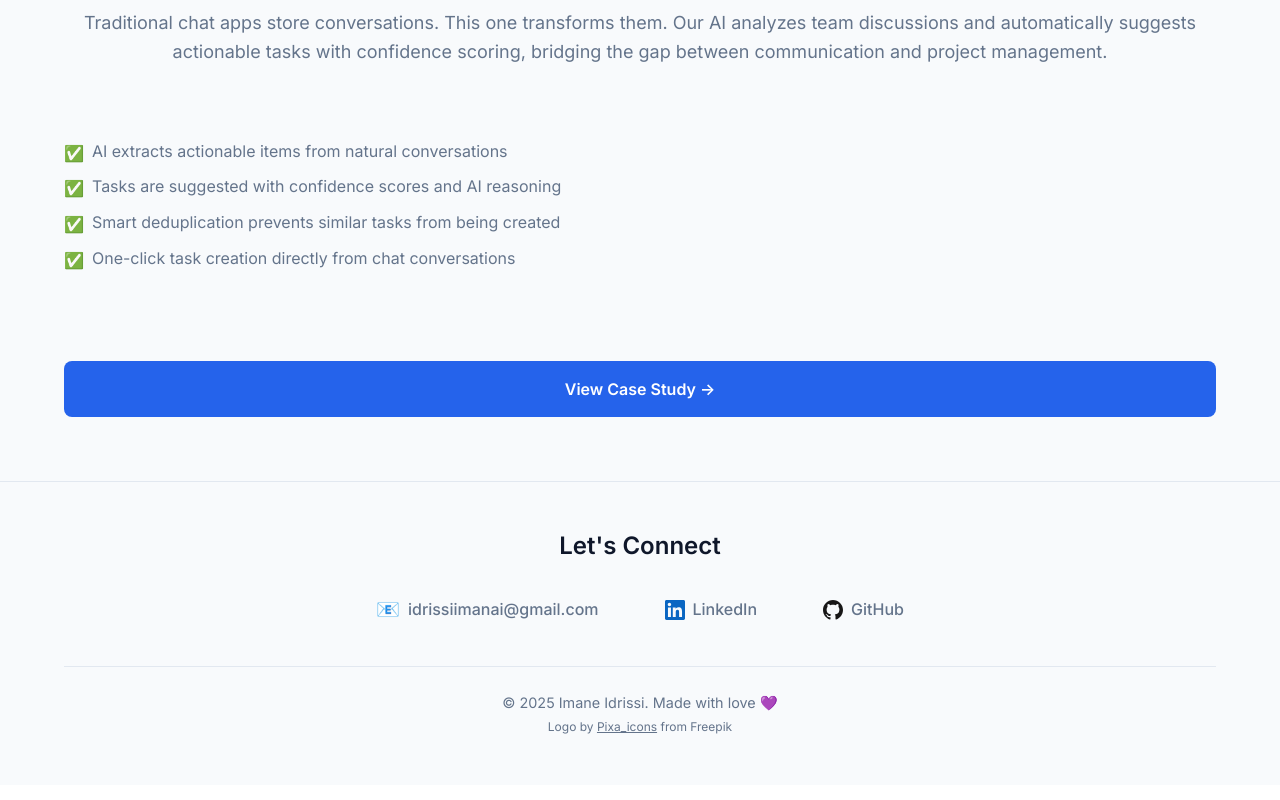
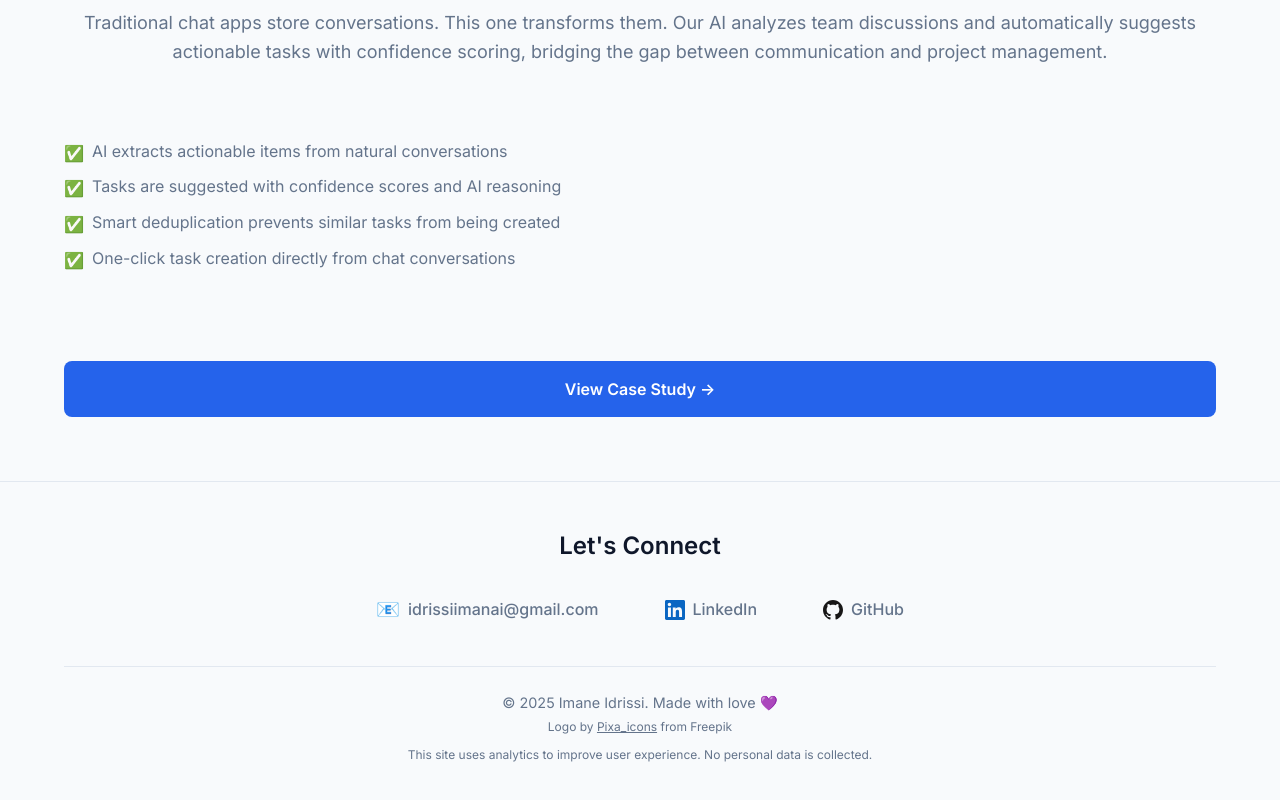
Before and after one commit to Imane-Idrissi/Imane-Idrissi-portfolio, a React (Create React App) app in the folder react-portfolio/: page / in a window 1280 px wide. Shown: the part 2586-3386 px from the top of the page. Built offline with nearby package versions, Linux system fonts and the light colour scheme.

Commit message:
Add privacy notice for analytics tracking

```diff
--- a/react-portfolio/src/components/layout/Footer.tsx
+++ b/react-portfolio/src/components/layout/Footer.tsx
@@ -172,6 +172,10 @@ export const Footer: React.FC = () => {
           <small>
             Logo by <a href="https://www.freepik.com/icon/text_16791597" target="_blank" rel="noopener noreferrer" style={{color: 'inherit', textDecoration: 'underline'}}>Pixa_icons</a> from Freepik
           </small>
+          <br />
+          <small style={{marginTop: '8px', display: 'block'}}>
+            This site uses analytics to improve user experience. No personal data is collected.
+          </small>
         </Copyright>
       </FooterContent>
 
```
